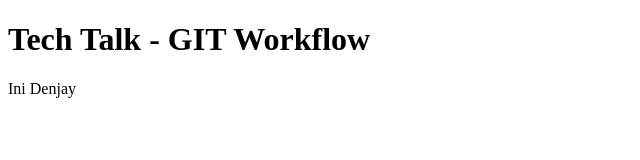
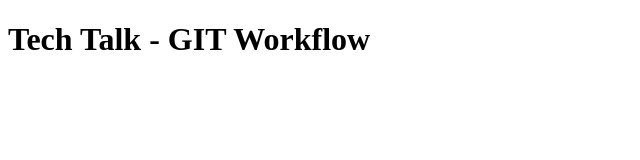
Before and after one commit to perriee/bebas, a plain HTML site: page index.html in a window 1280 px wide. Shown: the full height of the page, 0-640 px from the left. Drawn offline with Linux system fonts and the light colour scheme.

```diff
--- a/index.html
+++ b/index.html
@@ -8,6 +8,5 @@
   </head>
   <body>
     <h1>Tech Talk - GIT Workflow</h1>
-		<p>Ini Denjay</p>
   </body>
 </html>
```
Lines whose indentation alone changed are shown as unchanged.
